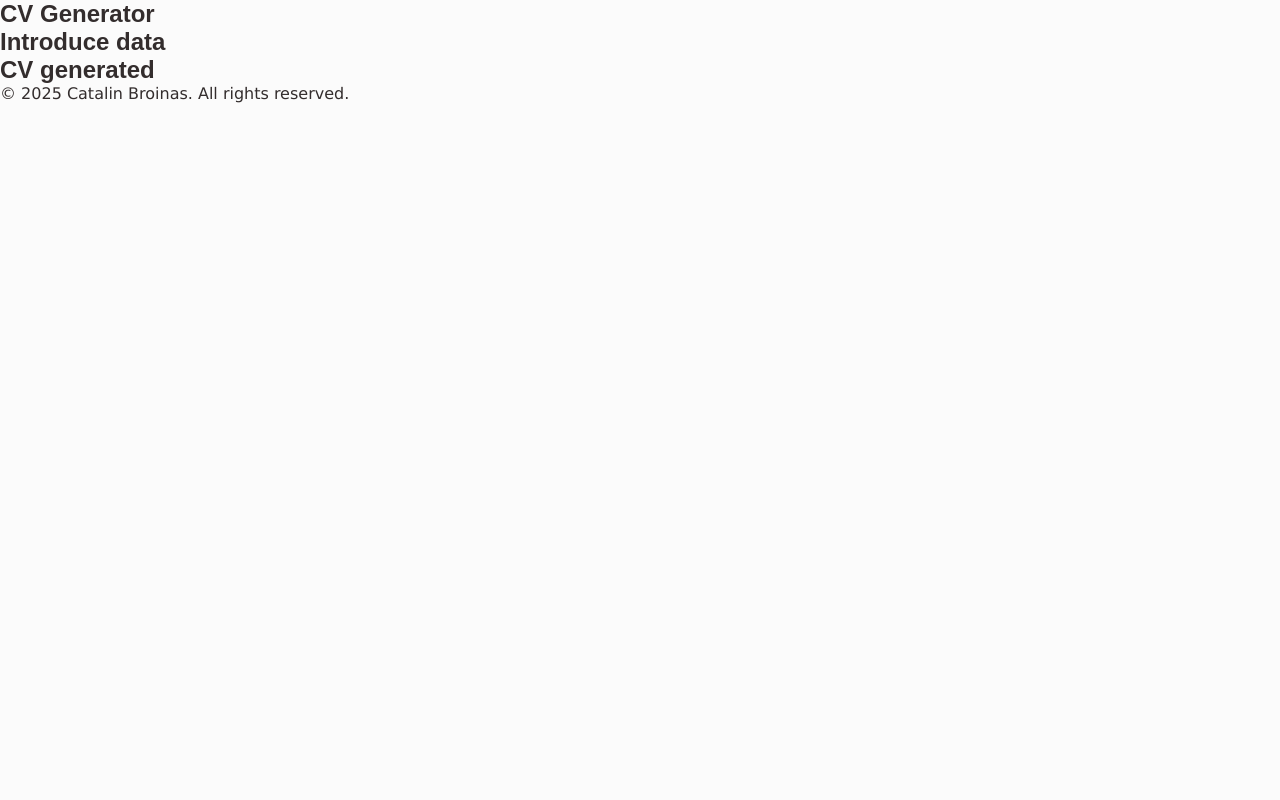
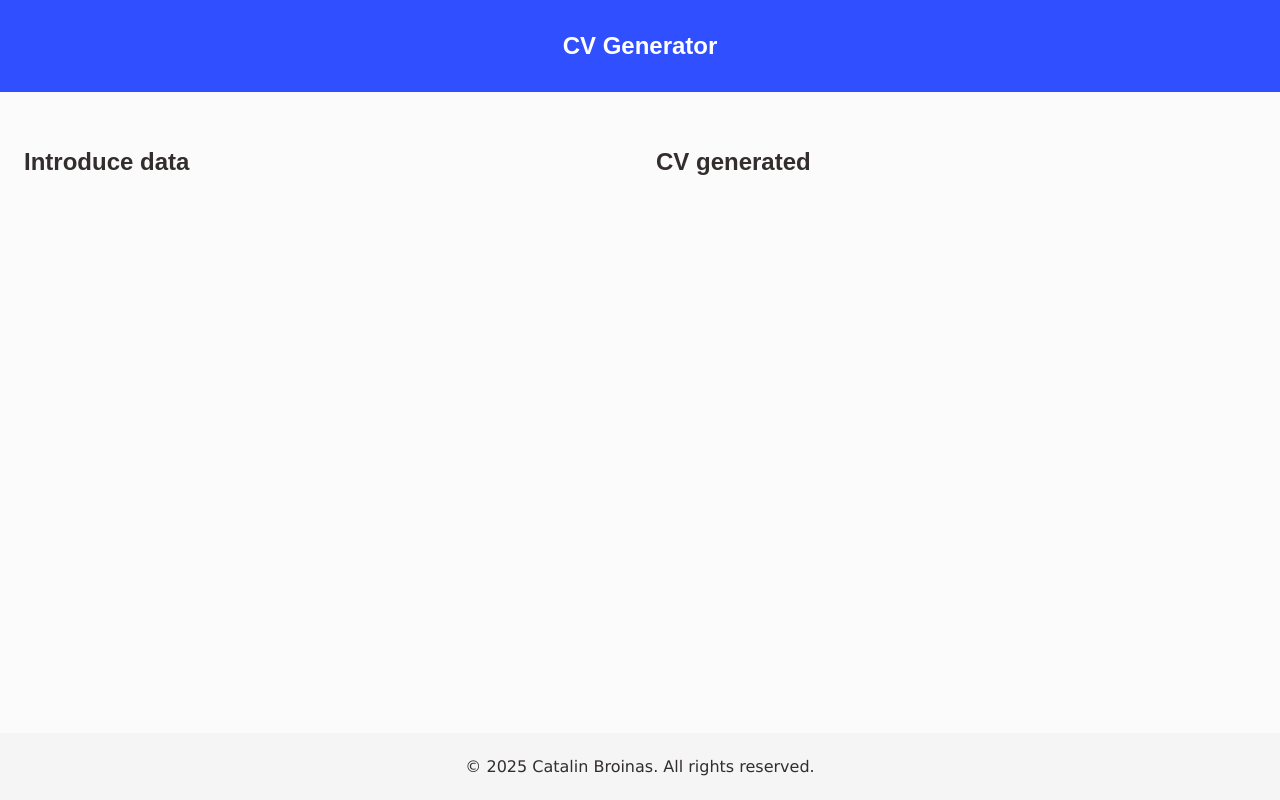
Before and after one commit to catalinbroinas/cv-application, a React (Vite) app: page / in a window 1280 px wide. Built offline with nearby package versions, Linux system fonts and the light colour scheme.

Commit message:
style: add page layout

```diff
--- a/src/styles/index.css
+++ b/src/styles/index.css
@@ -10,6 +10,18 @@
   /* Text colors */
   --main-color: #332d2d;
   --primary-color: #ffffff;
+
+  /* Section margin bottom */
+  --section-spacing-sm: 2rem;
+  --section-spacing-md: 3rem;
+  --section-spacing-lg: 4rem;
+  --section-spacing-xl: 5rem;
+
+  /* Container padding */
+  --container-padding-sm: 1.5rem;
+  --container-padding-md: 2rem;
+  --container-padding-lg: 2.5rem;
+  --container-padding-xl: 3rem;
 }
 
 * {
@@ -51,8 +63,37 @@ p {
 .container {
   max-width: 1320px;
   margin: 0 auto;
+  padding: var(--container-padding-sm);
 }
 
 .container-fluid {
   max-width: 100%;
 }
+
+#root {
+  min-height: 100vh;
+  max-width: 100vw;
+  display: grid;
+  grid-template-rows: auto 1fr auto;
+}
+
+.intro {
+  background-color: var(--primary-bg-color);
+  color: var(--primary-color);
+  padding: 2rem 3rem;
+  margin-bottom: var(--section-spacing-sm);
+  text-align: center;
+}
+
+.main-content {
+  display: grid;
+  grid-template-columns: repeat(2, 1fr);
+  margin-bottom: var(--section-spacing-sm);
+  gap: 2rem;
+}
+
+footer {
+  background-color: #f5f5f5;
+  padding: 1.5rem 3rem;
+  text-align: center;
+}
```
